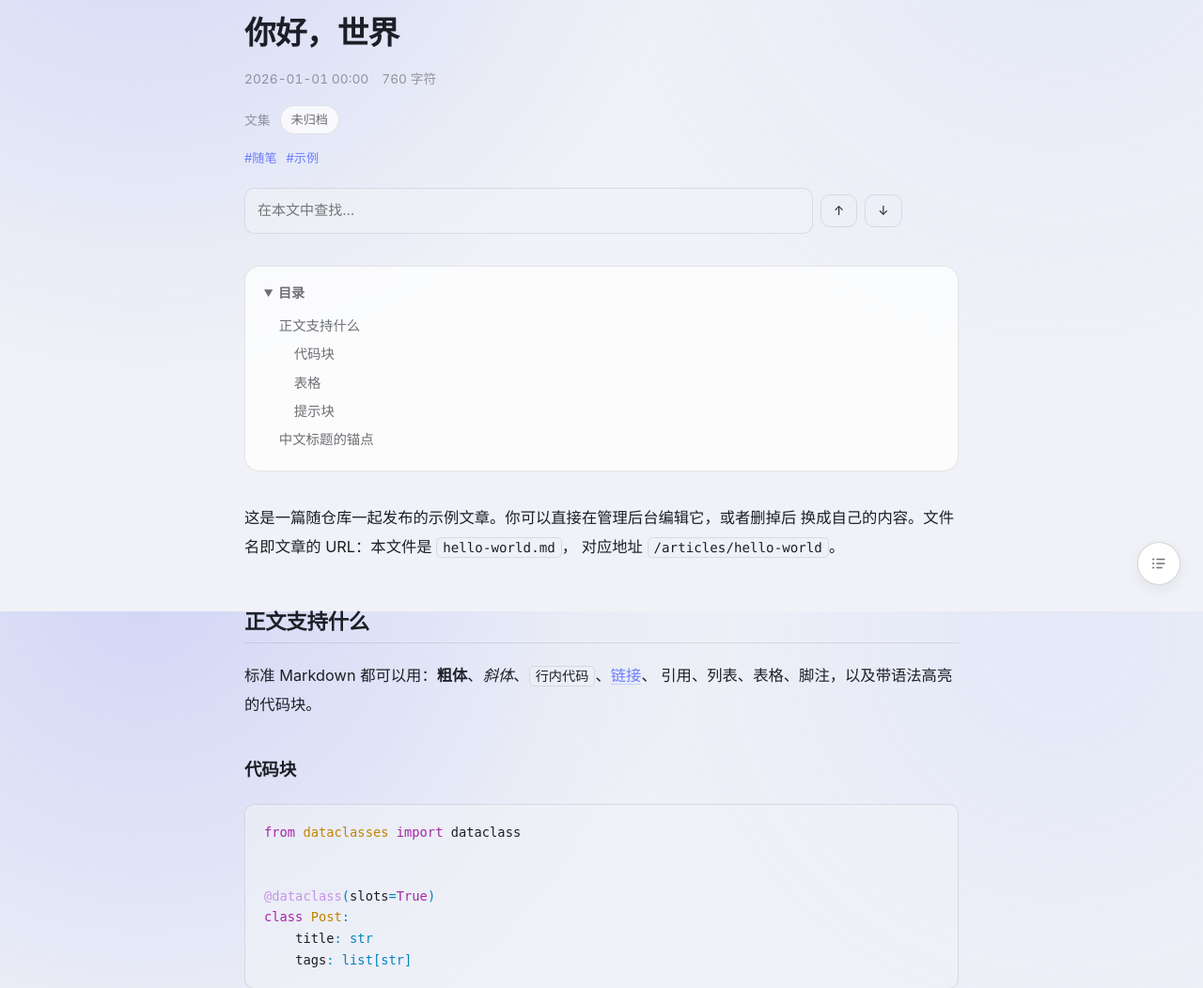
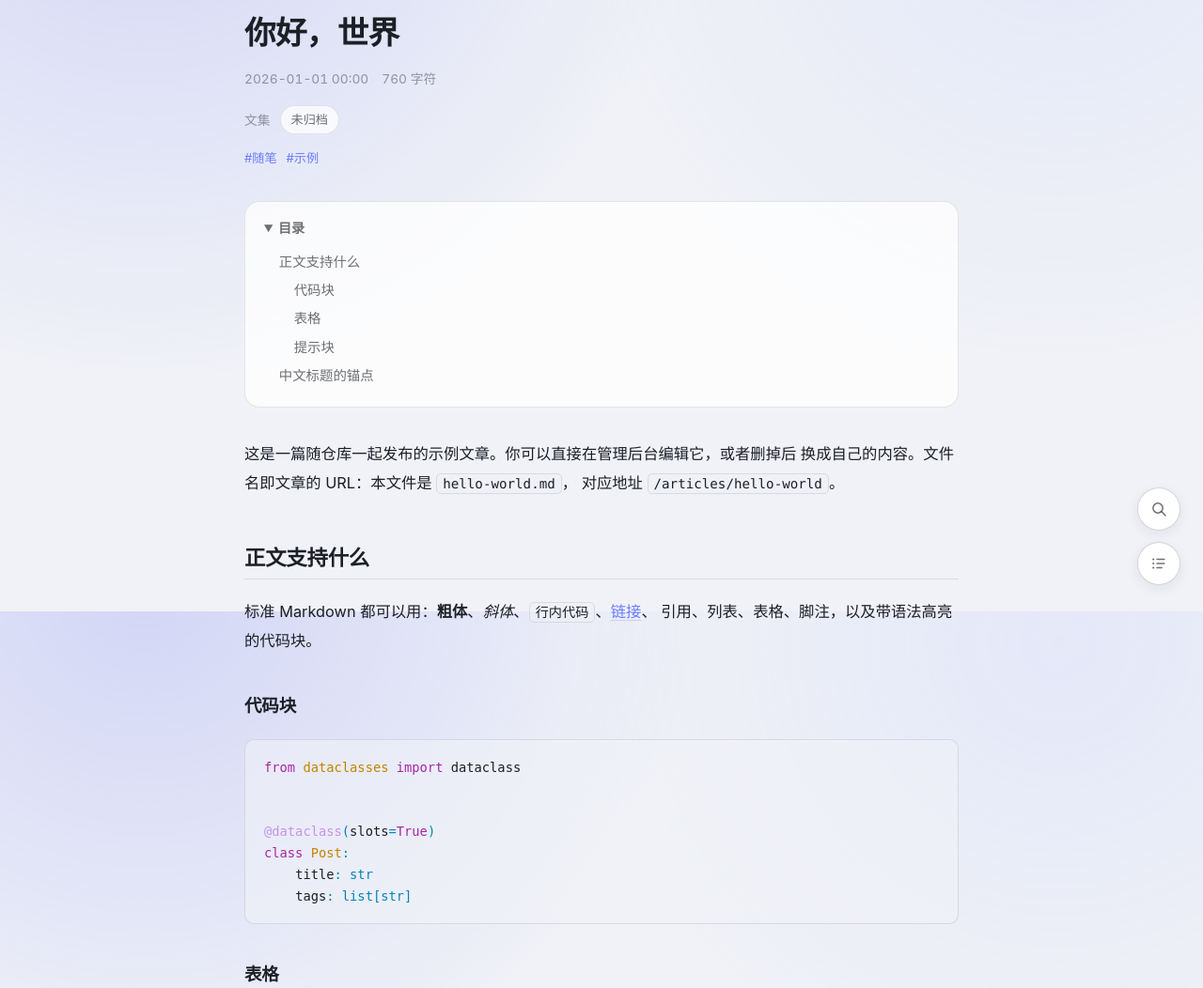
Before and after one commit to Starst796/Blog, a Flask app: page /articles/hello-world in a window 1280 px wide. Shown: the part 149-1201 px from the top of the page at 94% size. Run offline with Flask 3, Linux system fonts and the light colour scheme; the visitor is signed in with stand-in values (Sample User, id 1).

Commit message:
feat:search bar enhance

```diff
--- a/static/css/site.css
+++ b/static/css/site.css
@@ -682,15 +682,56 @@ body:has(.preview-bar) .site-header {
   margin: 0 0 24px;
 }
 
+.article-find-fab {
+  position: relative;
+}
+
+.article-find-button {
+  cursor: pointer;
+  touch-action: manipulation;
+}
+
+.article-find-button svg {
+  width: 20px;
+  height: 20px;
+  fill: none;
+  stroke: currentColor;
+  stroke-width: 1.8;
+  stroke-linecap: round;
+}
+
+.article-find-panel {
+  position: absolute;
+  right: 0;
+  bottom: calc(100% + 10px);
+  z-index: 1;
+  width: min(360px, calc(100vw - 32px));
+  padding: 10px;
+  border: 1px solid var(--border);
+  border-radius: var(--radius);
+  background: var(--panel-solid);
+  box-shadow: var(--shadow);
+}
+
+.article-find-panel[hidden] {
+  display: none;
+}
+
+.article-find-fab.is-below .article-find-panel {
+  top: calc(100% + 10px);
+  bottom: auto;
+}
+
+.article-find-fab.is-right .article-find-panel {
+  right: auto;
+  left: 0;
+}
+
 .article-search .input,
-.article-find .input,
+.article-find-panel .input,
 .editor-find .input {
   flex: 1 1 220px;
   min-width: 0;
-}
-
-.article-find {
-  margin-top: 20px;
 }
 
 .article-find-status,
@@ -1338,9 +1379,10 @@ body:has(.preview-bar) .site-header {
   font-size: 0.94rem;
 }
 
-/* ------------------------------------------------ 悬浮目录（可拖动）
-
-   按钮固定悬浮在右下角，按住可以拖到任意位置，松手后位置记进 localStorage。
+/* -------------------------------------------- 阅读页悬浮导航（可拖动）
+
+   查找与目录按钮固定悬浮在右下角，按住目录按钮可以拖到任意位置，
+   松手后位置记进 localStorage。
    拖动用指针事件实现，所以按钮上要 touch-action: none——否则手指落在按钮上
    会被浏览器当成滚动，拖不动。
    面板是按钮的绝对定位子元素，跟着按钮一起移动；开合方向由 JS 打的
@@ -1348,6 +1390,10 @@ body:has(.preview-bar) .site-header {
 
 .toc-fab {
   position: fixed;
+  display: flex;
+  flex-direction: column;
+  align-items: center;
+  gap: 12px;
   right: 24px;
   bottom: 28px;
   z-index: 40;
@@ -2572,6 +2618,10 @@ input[type="checkbox"] {
     width: 42px;
     height: 42px;
   }
+
+  .article-find-panel {
+    width: min(340px, calc(100vw - 28px));
+  }
 }
 
 @media (max-width: 420px) {
--- a/static/js/admin.js
+++ b/static/js/admin.js
@@ -94,8 +94,13 @@
     }
 
     var start = findMatches[currentFindMatch];
+    var line = textarea.value.slice(0, start).split('\n').length - 1;
     textarea.focus();
     textarea.setSelectionRange(start, start + findInput.value.length);
+    refreshLineTops();
+    if (lineTops.length) {
+      textarea.scrollTop = Math.max(0, lineTops[Math.min(line, lineTops.length - 1)] - 24);
+    }
     refreshFindMatches(false);
   }
 
--- a/static/js/toc.js
+++ b/static/js/toc.js
@@ -20,7 +20,8 @@
     return;
   }
 
-  var POS_KEY = 'toc-fab-pos'; // 与主题一样只存在本机
+  var POS_KEY = 'toc-fab-pos-v2'; // 与主题一样只存在本机
+  var LEGACY_POS_KEY = 'toc-fab-pos';
   var EDGE = 8;                // 离视口边缘至少留出的空隙
   var GAP = 10;                // 面板与按钮之间的距离（与 CSS 保持一致）
   var DRAG_SLOP = 4;           // 位移不超过这么多就还算点击
@@ -85,7 +86,18 @@
     try {
       var raw = localStorage.getItem(POS_KEY);
       var data = raw ? JSON.parse(raw) : null;
-      return data && typeof data.x === 'number' && typeof data.y === 'number' ? data : null;
+      if (data && typeof data.x === 'number' && typeof data.y === 'number') {
+        return data;
+      }
+
+      raw = localStorage.getItem(LEGACY_POS_KEY);
+      data = raw ? JSON.parse(raw) : null;
+      if (!data || typeof data.x !== 'number' || typeof data.y !== 'number') {
+        return null;
+      }
+      data.y -= fab.querySelector('.article-find-fab').offsetHeight + 12;
+      localStorage.setItem(POS_KEY, JSON.stringify(data));
+      return data;
     } catch (error) {
       return null;
     }
@@ -163,6 +175,10 @@
     fab.classList.toggle('is-open', open);
     toggle.setAttribute('aria-expanded', String(open));
     toggle.setAttribute('aria-label', open ? '关闭目录' : '打开目录');
+    if (open && findPanel && !findPanel.hidden) {
+      findPanel.hidden = true;
+      findButton.setAttribute('aria-expanded', 'false');
+    }
     updateFlip(); // 展开后有了真实高度，朝向要按它重算一次
     if (open) {
       highlightCurrent();
@@ -195,6 +211,32 @@
 
   var tabs = Array.prototype.slice.call(panel.querySelectorAll('[data-toc-tab]'));
   var panes = Array.prototype.slice.call(panel.querySelectorAll('[data-toc-pane]'));
+  var findPanel = fab.querySelector('[data-article-find]');
+  var findFab = fab.querySelector('.article-find-fab');
+  var findButton = fab.querySelector('[data-article-find-toggle]');
+
+  function updateFindFlip() {
+    if (!findPanel || findPanel.hidden || !findFab) {
+      return;
+    }
+    var rect = findFab.getBoundingClientRect();
+    var width = findPanel.offsetWidth;
+    var height = findPanel.offsetHeight;
+    var fitsRight = rect.right + width <= window.innerWidth - EDGE;
+    var fitsLeft = rect.left - width >= EDGE;
+    findFab.classList.toggle('is-right', !fitsRight && fitsLeft);
+
+    var fitsAbove = rect.top - height - GAP >= EDGE;
+    var fitsBelow = rect.bottom + height + GAP <= window.innerHeight - EDGE;
+    findFab.classList.toggle('is-below', !fitsAbove && fitsBelow);
+  }
+
+  if (findPanel && findButton) {
+    findButton.addEventListener('click', function () {
+      window.requestAnimationFrame(updateFindFlip);
+    });
+    window.addEventListener('resize', updateFindFlip);
+  }
 
   function selectTab(name) {
     tabs.forEach(function (tab) {
--- a/templates/article_detail.html
+++ b/templates/article_detail.html
@@ -54,16 +54,6 @@
             {% endfor %}
           </p>
         {% endif %}
-        <div class="article-find" data-article-find role="search" aria-label="在本文中查找">
-          <label class="sr-only" for="article-find-query">在本文中查找</label>
-          <input class="input" id="article-find-query" type="search"
-                 data-article-find-query placeholder="在本文中查找…">
-          <button class="button button-small button-ghost" type="button"
-                  data-article-find-prev aria-label="上一个匹配项">↑</button>
-          <button class="button button-small button-ghost" type="button"
-                  data-article-find-next aria-label="下一个匹配项">↓</button>
-          <span class="article-find-status" data-article-find-status aria-live="polite"></span>
-        </div>
       </header>
 
       {% if article.cover %}
@@ -111,6 +101,30 @@
      面板是按钮的子元素，因此会跟着按钮一起移动；开合方向由 JS 打上的
      is-below / is-right 两个类决定（见 static/js/toc.js）。 #}
   <div class="toc-fab" data-toc-fab>
+    <div class="article-find-fab">
+      <button class="toc-fab-button article-find-button" type="button"
+              data-article-find-toggle aria-expanded="false" aria-controls="article-find-panel"
+              aria-label="在本文中查找" title="在本文中查找">
+        <svg viewBox="0 0 24 24" aria-hidden="true">
+          <circle cx="10.8" cy="10.8" r="6.2"/>
+          <path d="m15.4 15.4 5 5"/>
+        </svg>
+      </button>
+      <div class="article-find article-find-panel" id="article-find-panel"
+           data-article-find role="search" aria-label="在本文中查找" hidden>
+        <label class="sr-only" for="article-find-query">在本文中查找</label>
+        <input class="input" id="article-find-query" type="search"
+               data-article-find-query placeholder="在本文中查找…">
+        <button class="button button-small button-ghost" type="button"
+                data-article-find-prev aria-label="上一个匹配项">↑</button>
+        <button class="button button-small button-ghost" type="button"
+                data-article-find-next aria-label="下一个匹配项">↓</button>
+        <span class="article-find-status" data-article-find-status aria-live="polite"></span>
+        <button class="button button-small button-ghost" type="button"
+                data-article-find-close aria-label="关闭查找">×</button>
+      </div>
+    </div>
+
     {# 按钮写在面板前面：面板是绝对定位的，DOM 顺序不影响观感，但 Tab 键会先到按钮、
        再顺势进入面板里的页签与链接；反过来则要先按 Shift+Tab 才能回头进面板。 #}
     <button class="toc-fab-button" type="button" data-toc-toggle
```
Also changed, not shown: static/js/article-search.js (+37 -2 lines).
